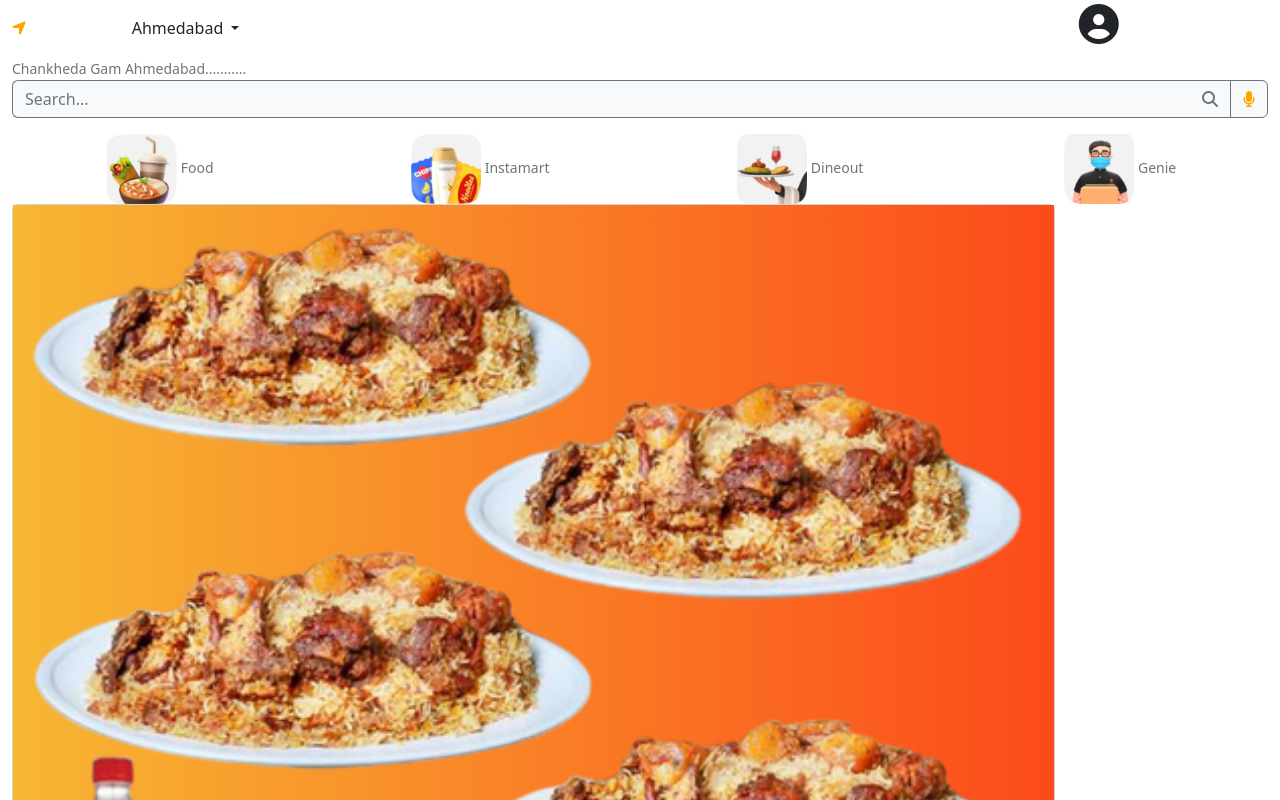
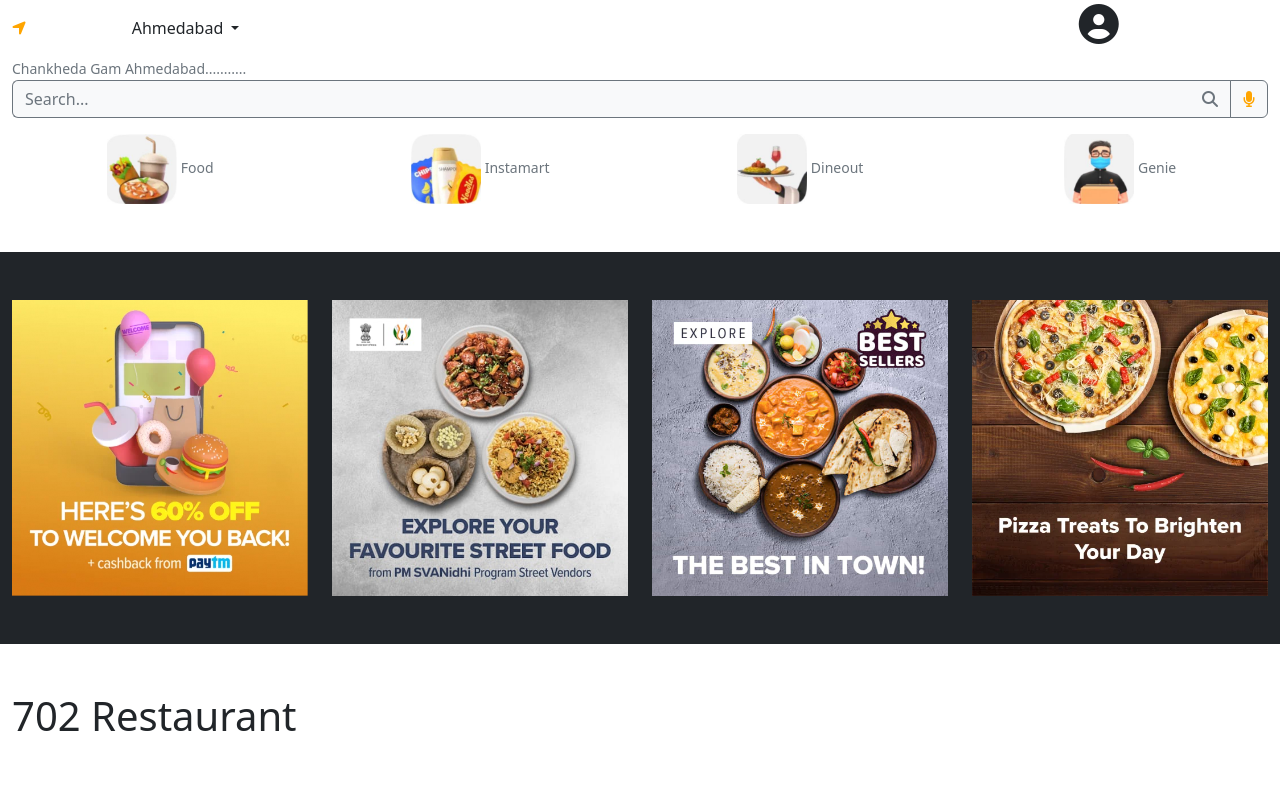
Before and after one commit to G0vindjha/swiggy, a plain HTML site: page Swiggy/index.html in a window 1280 px wide. Shown: the top 800 px of the page. Drawn offline with nearby package versions, Linux system fonts and the light colour scheme.

Commit message:
first commit

```diff
--- a/Swiggy/index.html
+++ b/Swiggy/index.html
@@ -1,21 +1,25 @@
 <!DOCTYPE html>
 <html lang="en">
+
 <head>
     <meta charset="UTF-8">
     <meta http-equiv="X-UA-Compatible" content="IE=edge">
     <meta name="viewport" content="width=device-width, initial-scale=1.0">
     <link href="https://cdn.jsdelivr.net/npm/bootstrap@5.2.3/dist/css/bootstrap.min.css" rel="stylesheet">
-    <link rel="stylesheet" href="https://cdnjs.cloudflare.com/ajax/libs/font-awesome/6.3.0/css/all.min.css" integrity="sha512-SzlrxWUlpfuzQ+pcUCosxcglQRNAq/DZjVsC0lE40xsADsfeQoEypE+enwcOiGjk/bSuGGKHEyjSoQ1zVisanQ==" crossorigin="anonymous" referrerpolicy="no-referrer" />
+    <link rel="stylesheet" href="https://cdnjs.cloudflare.com/ajax/libs/font-awesome/6.3.0/css/all.min.css"
+        integrity="sha512-SzlrxWUlpfuzQ+pcUCosxcglQRNAq/DZjVsC0lE40xsADsfeQoEypE+enwcOiGjk/bSuGGKHEyjSoQ1zVisanQ=="
+        crossorigin="anonymous" referrerpolicy="no-referrer" />
     <style>
-        .crd12{
-            background: #fc4a1a;  /* fallback for old browsers */
-            background: -webkit-linear-gradient(to right, #f7b733, #fc4a1a);  /* Chrome 10-25, Safari 5.1-6 */
-            background: linear-gradient(to right, #f7b733, #fc4a1a); /* W3C, IE 10+/ Edge, Firefox 16+, Chrome 26+, Opera 12+, Safari 7+ */
-
+        .crd12 {
+            background: #fc4a1a;
+            /* fallback for old browsers */
+            background: -webkit-linear-gradient(to right, #f7b733, #fc4a1a);
+            background: linear-gradient(to right, #f7b733, #fc4a1a);
         }
     </style>
     <title>Swiggy</title>
 </head>
+
 <body>
     <div class="container-fluid">
         <div class="row d-flex justify-content-start">
@@ -24,7 +28,8 @@
             </div>
             <div class="col-9 m-auto">
                 <div class="dropdown d-inline-block">
-                 <button class="btn btn-bg-white dropdown-toggle" type="button" data-bs-toggle="dropdown" aria-expanded="false">
+                    <button class="btn btn-bg-white dropdown-toggle" type="button" data-bs-toggle="dropdown"
+                        aria-expanded="false">
                         Ahmedabad
                     </button>
                     <ul class="dropdown-menu">
@@ -45,43 +50,59 @@
         </div>
         <div class="row">
             <div class="input-group  mb-3">
-                 <input type="text" class="form-control bg-light border-end-0 border border-secondary" placeholder="Search..." aria-label="Recipient's username" aria-describedby="button-addon2">
-                 <button class="btn btn-outline-secondary bg-light border-start-0 border border-secondary" type="button" id="button-addon2 "><em class="fa fa-search"></em></button>
-                 <button class="btn btn-outline-secondary bg-light border border-secondary" type="button" id="button-addon2 "><i class="fa-solid fa-microphone" style="color: orange;"></i></button>
+                <input type="text" class="form-control bg-light border-end-0 border border-secondary"
+                    placeholder="Search..." aria-label="Recipient's username" aria-describedby="button-addon2">
+                <button class="btn btn-outline-secondary bg-light border-start-0 border border-secondary" type="button"
+                    id="button-addon2 "><em class="fa fa-search"></em></button>
+                <button class="btn btn-outline-secondary bg-light border border-secondary" type="button"
+                    id="button-addon2 "><i class="fa-solid fa-microphone" style="color: orange;"></i></button>
             </div>
         </div>
         <div class="row">
             <div class="col-3 text-center">
-                 <img src="./1stnav1st.png" alt="First-img" width="70px" height="70px">
+                <a href="#"><img src="./1stnav1st.png" alt="First-img" width="70px" height="70px"></a>
                 <small class="text-muted">Food</small>
             </div>
             <div class="col-3 text-center">
-                 <img src="./firstnavsecimg.png" alt="second-img" width="70px" height="70px">
+                <a href="#"> <img src="./firstnavsecimg.png" alt="second-img" width="70px" height="70px"></a>
                 <small class="text-muted">Instamart</small>
             </div>
             <div class="col-3 text-center">
-                 <img src="./fistnavthirdimg.png" alt="third-img" width="70px" height="70px">
+                <a href="#"><img src="./fistnavthirdimg.png" alt="third-img" width="70px" height="70px"></a>
                 <small class="text-muted">Dineout</small>
             </div>
             <div class="col-3 text-center">
-                 <img src="./1stnav4th.png" alt="fouth-img" width="70px" height="70px">
+                <a href="#"><img src="./1stnav4th.png" alt="fouth-img" width="70px" height="70px"></a>
                 <small class="text-muted">Genie</small>
             </div>
         </div>
-         <div class="row">
-            <div class="col-10">
-                <div class="card">
-                    <div class="card-body crd12">
-                        <img class="card-img-top" src="./2ndnav1stimg_prev_ui.png" alt="">
-                      <h5 class="card-title">Special title treatment</h5>
-                      <p class="card-text">With supporting text below as a natural lead-in to additional content.</p>
-                      <a href="#" class="btn btn-primary">Go somewhere</a>
+        <div class="row d-flex my-5 bg-dark">
+           <div class="col-3 py-5 bg-dark">
+            <img class="w-100" src="./navslider1.webp" alt="...">
+           </div>
+           <div class="col-3 py-5 bg-dark">
+            <img class="w-100" src="./navslider2.jpeg" alt="...">
+           </div>
+           <div class="col-3 py-5 bg-dark">
+            <img class="w-100" src="./navslider3.jpeg" alt="...">
+           </div>
+           <div class="col-3 py-5 bg-dark">
+            <img class="w-100" src="./navslider4.webp" alt="...">
            </div>
         </div>
+        <div class="row">
+            <div class="col">
+                <h1>702 Restaurant</h1>
             </div>
         </div>
     </div>
 </body>
-<script src="https://cdn.jsdelivr.net/npm/@popperjs/core@2.11.6/dist/umd/popper.min.js" integrity="sha384-oBqDVmMz9ATKxIep9tiCxS/Z9fNfEXiDAYTujMAeBAsjFuCZSmKbSSUnQlmh/jp3" crossorigin="anonymous"></script>
-<script src="https://cdn.jsdelivr.net/npm/bootstrap@5.2.3/dist/js/bootstrap.min.js" integrity="sha384-cuYeSxntonz0PPNlHhBs68uyIAVpIIOZZ5JqeqvYYIcEL727kskC66kF92t6Xl2V" crossorigin="anonymous"></script>
+<script src="https://cdn.jsdelivr.net/npm/@popperjs/core@2.11.6/dist/umd/popper.min.js"
+    integrity="sha384-oBqDVmMz9ATKxIep9tiCxS/Z9fNfEXiDAYTujMAeBAsjFuCZSmKbSSUnQlmh/jp3"
+    crossorigin="anonymous"></script>
+<script src="https://cdn.jsdelivr.net/npm/bootstrap@5.2.3/dist/js/bootstrap.min.js"
+    integrity="sha384-cuYeSxntonz0PPNlHhBs68uyIAVpIIOZZ5JqeqvYYIcEL727kskC66kF92t6Xl2V"
+    crossorigin="anonymous"></script>
+    <script src="https://cdn.jsdelivr.net/npm/swiper@9/swiper-element-bundle.min.js"></script>
+
 </html>
```
Also changed, not shown: Swiggy/i4galfewdxomzghcvlh2.webp (added), Swiggy/navslider1.webp (added), Swiggy/navslider2.jpeg (added), Swiggy/navslider3.jpeg (added), Swiggy/navslider4.webp (added), Swiggy/navslider5 (2).webp (added), Swiggy/navslider5.webp (added), Swiggy/swnfjd19jikkvywghnws.webp (added). Lines whose indentation alone changed are shown as unchanged.
